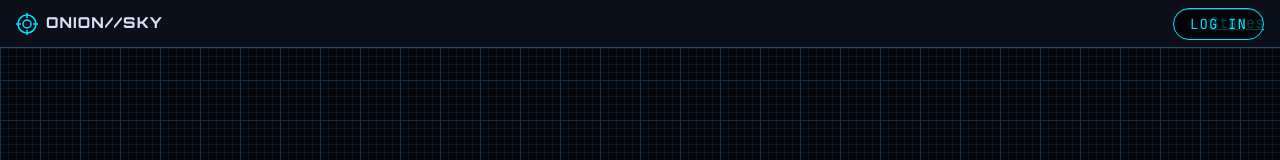
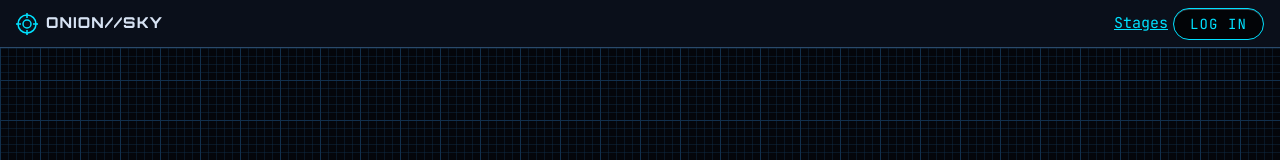
Before and after one commit to Field2548/NASA-Space-App-Challenge-SPHEREx, a Next.js app in the folder web/: page /play in a window 1280 px wide. Shown: the top 160 px of the page. Built offline with nearby package versions, Linux system fonts and the light colour scheme; no server answers.

Commit message:
web: game and map headers leave room for the fixed account control (web/components/PlayScreen.module.css, MapScreen.module.css)

```diff
--- a/web/components/MapScreen.module.css
+++ b/web/components/MapScreen.module.css
@@ -10,6 +10,7 @@
   align-items: center;
   gap: var(--space-4);
   padding: 0 var(--space-4);
+  padding-right: 112px; /* room for the fixed account control (AccountControl) */
   border-bottom: 1px solid var(--line);
 }
 
--- a/web/components/PlayScreen.module.css
+++ b/web/components/PlayScreen.module.css
@@ -10,6 +10,7 @@
   align-items: center;
   justify-content: space-between;
   padding: 0 var(--space-3);
+  padding-right: 112px; /* room for the fixed account control (AccountControl) */
   border-bottom: 1px solid var(--line);
   background: var(--bg-1);
 }
```
